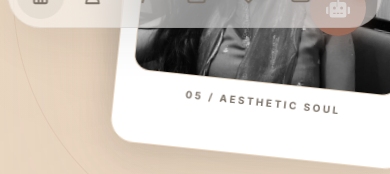
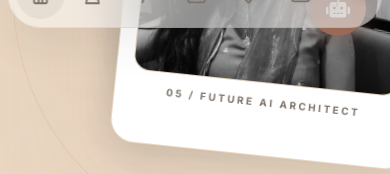
Before and after one commit to Techside-Pragyan/Techside-Portfolio, a React (Vite) app: page / in a window 390 px wide. Shown: the part 784-958 px from the top of the page. Built offline with nearby package versions, Linux system fonts and the light colour scheme.

Commit message:
feat: implement responsive hero section with interactive 3D polaroid card stack and parallax effects

```diff
--- a/src/sections/Hero.jsx
+++ b/src/sections/Hero.jsx
@@ -14,11 +14,11 @@ import profile5 from '../assets/profile5.jpg';
 const images = [profile1, profile2, profile3, profile4, profile5];
 
 const captions = [
-  "01 / CREATIVE VISION",
-  "02 / INTELLECT DESIGN",
-  "03 / CODE ENGINEERING",
-  "04 / DIGITAL ARCHITECT",
-  "05 / AESTHETIC SOUL"
+  "01 / CREATIVE CODE",
+  "02 / ALGORITHMIC VISION",
+  "03 / DATA INTELLIGENCE",
+  "04 / MACHINE LEARNING",
+  "05 / FUTURE AI ARCHITECT"
 ];
 
 const Hero = () => {
```
